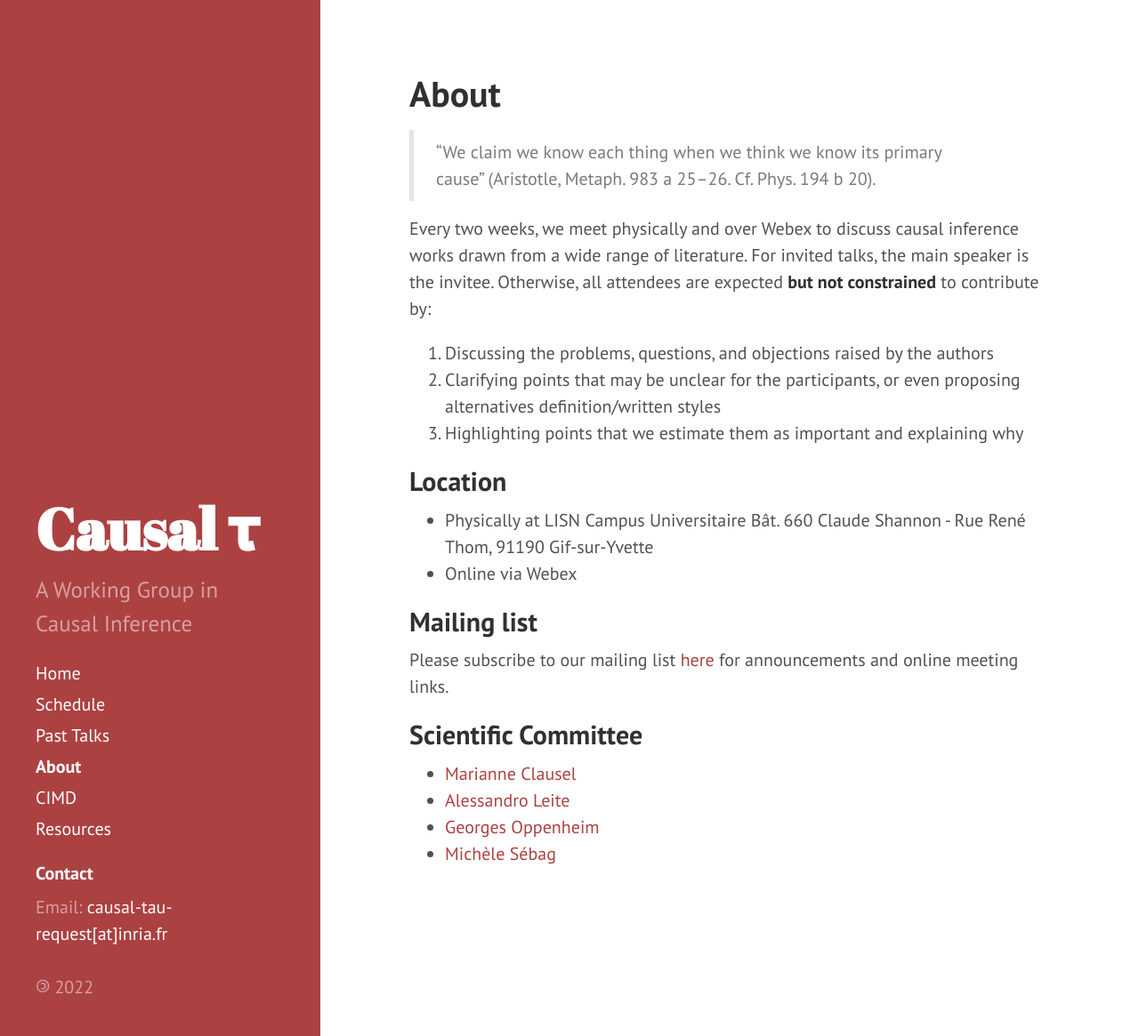
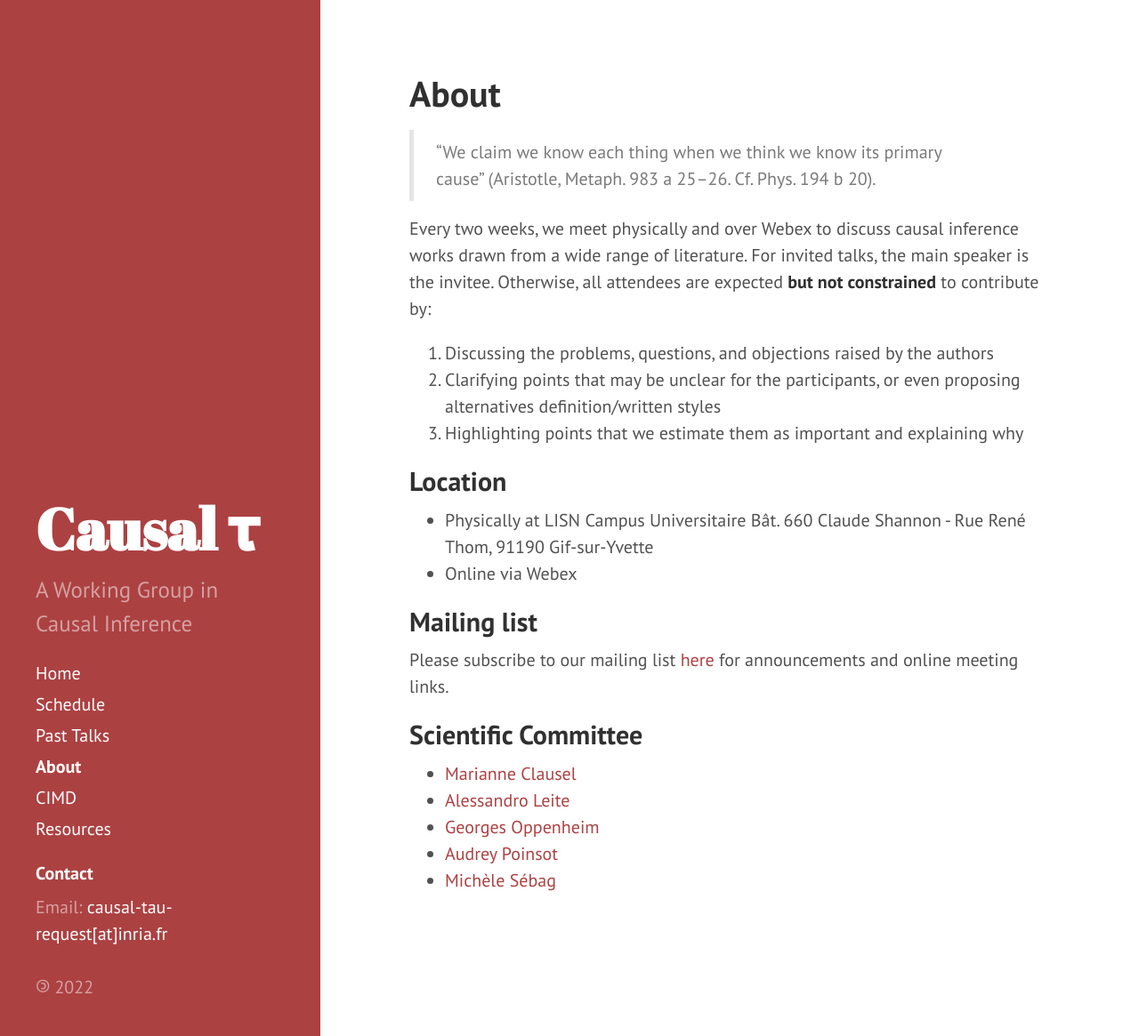
Before and after one commit to CausalTau/causaltau.github.io, a Jekyll site: the page built from about.md, in a window 1280 px wide and 1165 px high. Shown: the whole window at 89% size. Built offline with Jekyll 4.4.1, drawn with Linux system fonts in a browser that asks for light colours; nearby versions of some CDN libraries.

Commit message:
Fix poster bottom

```diff
--- a/about.md
+++ b/about.md
@@ -30,6 +30,7 @@ Please subscribe to our mailing list [here](https://sympa.inria.fr/sympa/subscri
 * [Marianne Clausel][clausel]
 * [Alessandro Leite][leite]
 * [Georges Oppenheim][oppenheim]
+* [Audrey Poinsot][poinsot]
 * [Michèle Sébag][sebag]
 
 
```
Also changed, not shown: 1 other file.
